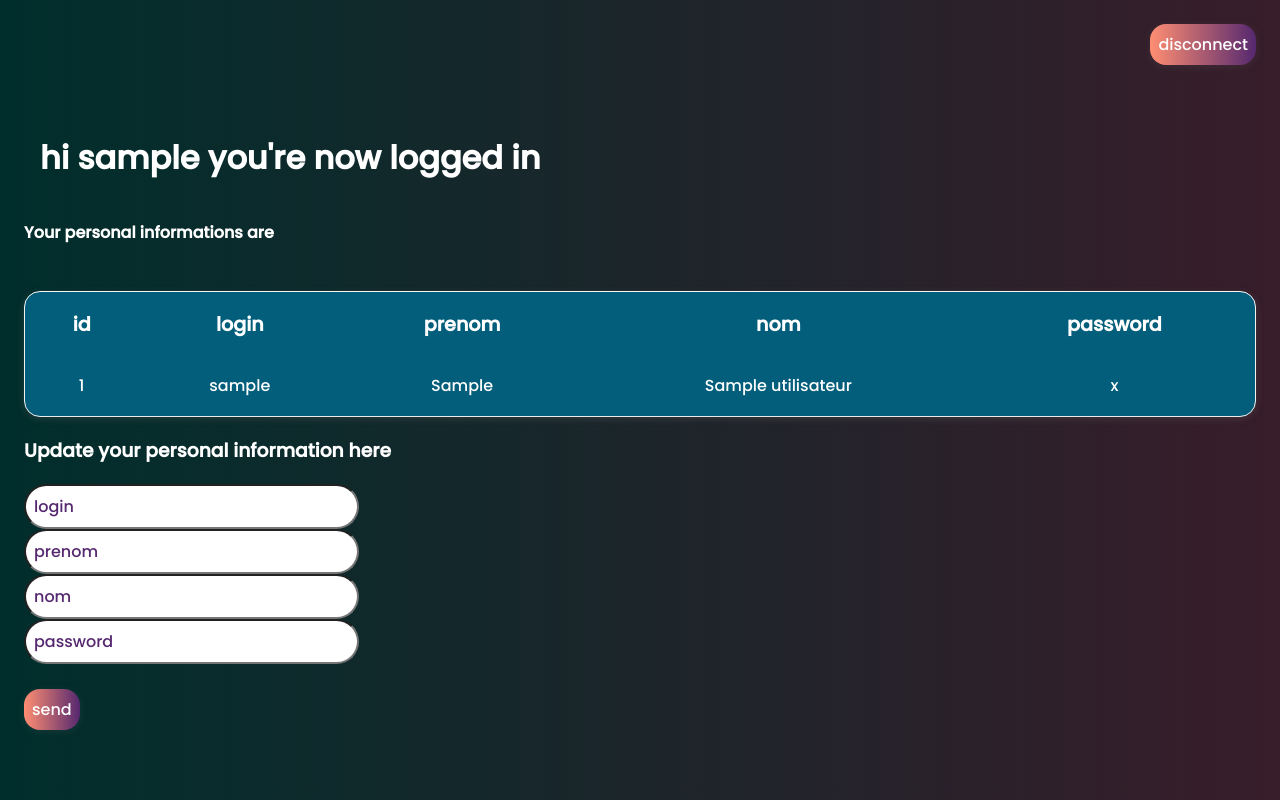
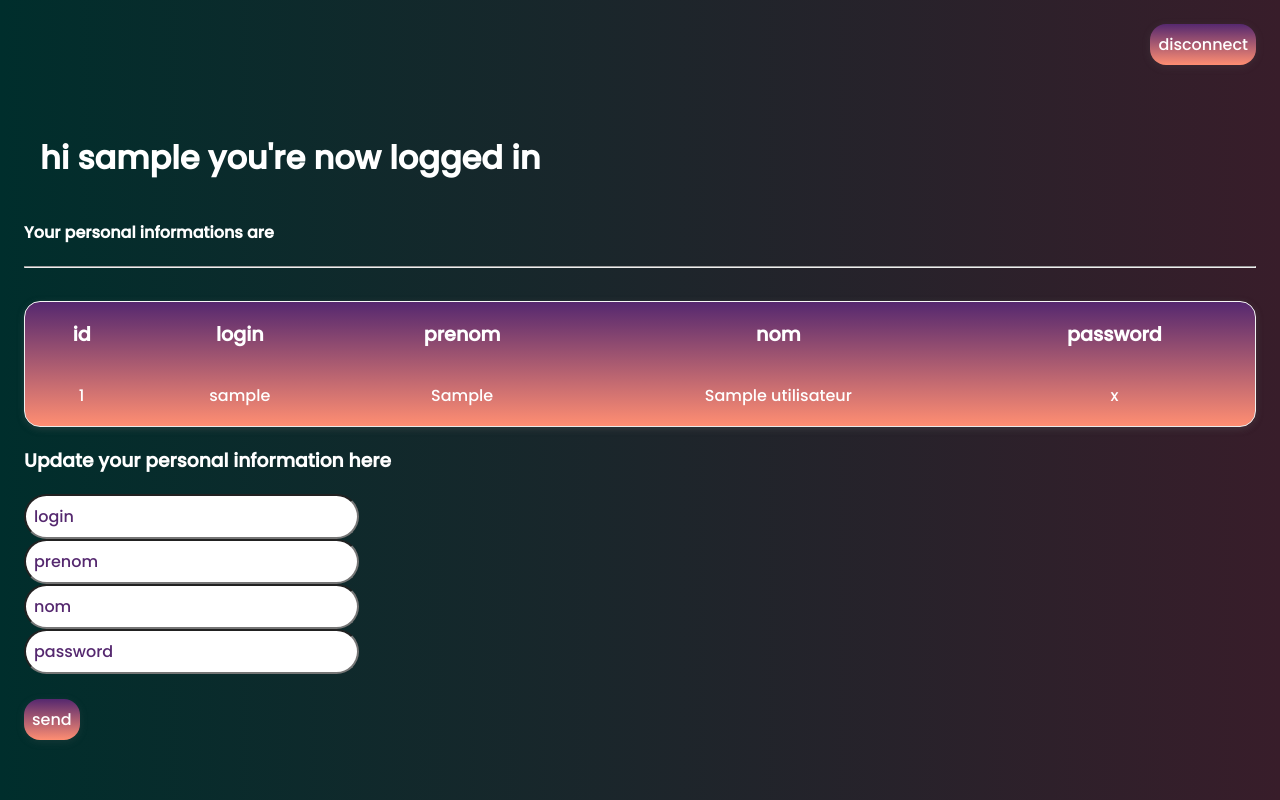
Before and after one commit to Giacomo-DeGrandi/module-connexion, a PHP site: page /pages/profil.php in a window 1280 px wide. Run offline with PHP 8.4, Linux system fonts and the light colour scheme; the visitor is signed in with stand-in values (Sample User, id 1); tables that the repository leaves empty or names only in its code hold one stand-in row (values such as "Sample post").

Commit message:
je viens de noter un bug sur connession don j'ai modifié le functionnement

```diff
--- a/pages/modcon.css
+++ b/pages/modcon.css
@@ -65,6 +65,9 @@ table td{
 h1 {
 	padding: 2vh;
 }
+hr {
+	color: white;
+}
 
 #tablediv {
 	display: flex;
@@ -72,7 +75,7 @@ h1 {
 	flex-direction: column;
 	border: solid 1px white;
 	border-radius: 2vh;
-	background-color: #035E7B;
+	background: linear-gradient(0deg, #FF8E72 0%, #55286F 100%);
 	color:	#FF7F7F2 ;
 	box-shadow: rgba(99, 99, 99, 0.2) 0px 2px 8px 0px;
 }
@@ -102,7 +105,7 @@ main {
 }
 
 .buttons1 {
-	background: linear-gradient(90deg, #FF8E72 0%, #55286F 100%);
+	background: linear-gradient(0deg, #FF8E72 0%, #55286F 100%);
 	border-radius: 2vh;
 	border: 0px;
 	box-shadow: rgba(99, 99, 99, 0.2) 0px 2px 8px 0px;
--- a/pages/profil.php
+++ b/pages/profil.php
@@ -34,9 +34,6 @@ $conn = mysqli_connect($servername, $username, $password, $database);	// establi
 	$res = mysqli_fetch_all($req);
 
 
-	$_SESSION['id']=$res[0][1];
-	$_SESSION['login']=$res[0][0];
-
 if(isset($_SESSION['login'])){			//||isset($_SESSION['connected'])
 
 	foreach ($res as $k2 => $v2){
@@ -53,7 +50,7 @@ if(isset($_SESSION['login'])){			//||isset($_SESSION['connected'])
 
 					$res2 = mysqli_fetch_all($req2, MYSQLI_ASSOC);
 
-					echo '<h4> Your personal informations are </h4><br>';
+					echo '<h4> Your personal informations are </h4><hr><br>';
 
 					echo '<div id="tablediv">  <table><tr>';
 
```
